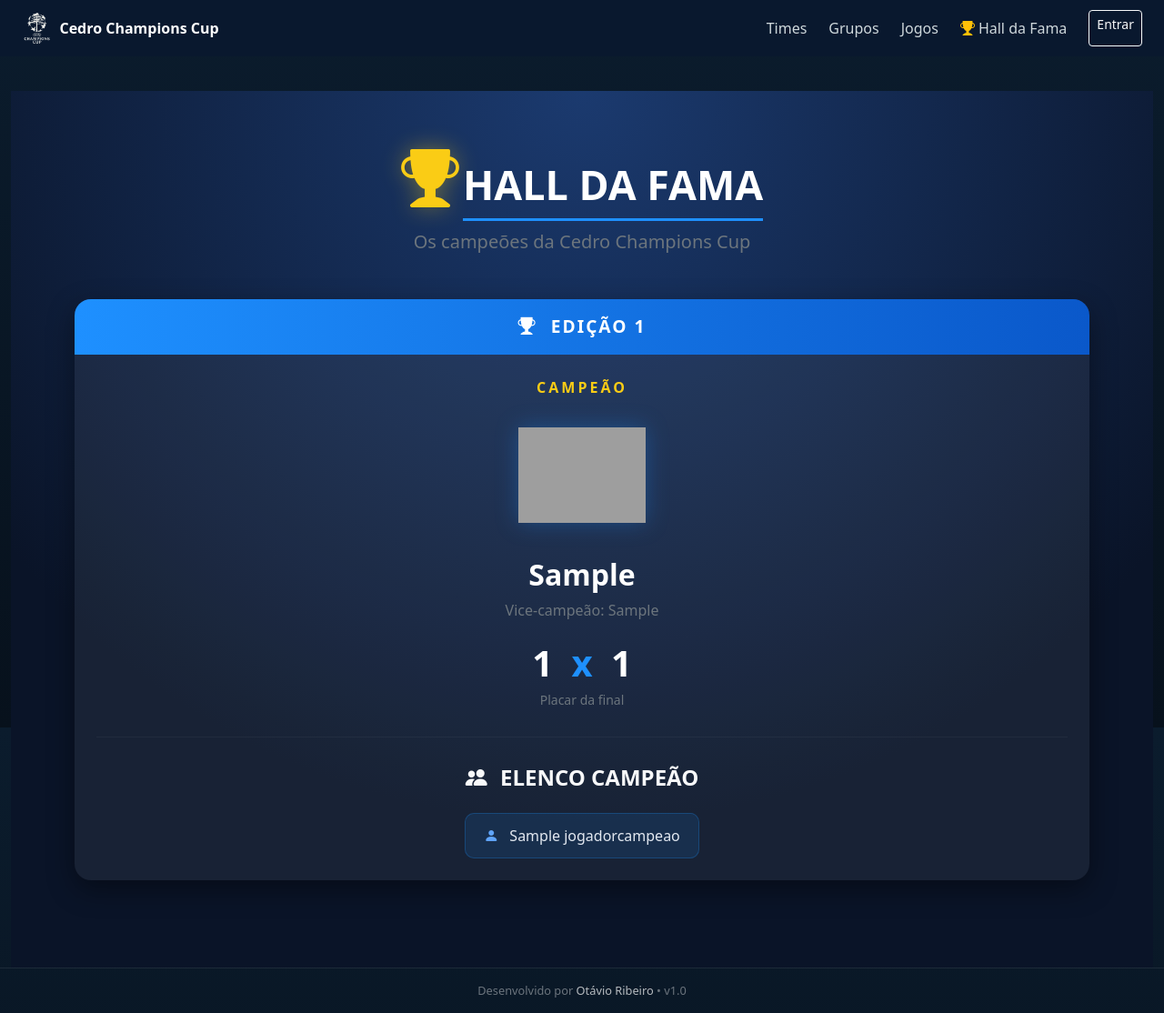
After one commit to Tavenriq/sorteador-champions-cup, a Django app: page /hall-da-fama/ in a window 1280 px wide. The commit adds this page. Shown: the whole page at 91% size. Run offline with Django 5.2, Linux system fonts and the light colour scheme; tables that the repository leaves empty hold one stand-in row (values such as "Sample post"); grey boxes are pictures that could not be loaded.

Commit message:
Implementação Hall da Fama

```diff
--- a/sorteador/SortApp/models.py
+++ b/sorteador/SortApp/models.py
@@ -70,3 +70,55 @@ class Gol(models.Model):
 
     def __str__(self):
         return f"{self.jogador.nome} ({self.quantidade})"
+
+
+class EdicaoCampeonato(models.Model):
+    ano = models.PositiveIntegerField(unique=True)
+
+    campeao = models.CharField(max_length=100)
+    escudo_campeao = models.ImageField(
+        upload_to='hall_da_fama/escudos/'
+    )
+
+    vice_campeao = models.CharField(
+        max_length=100,
+        blank=True
+    )
+
+    gols_campeao = models.PositiveIntegerField(
+        null=True,
+        blank=True
+    )
+
+    gols_vice = models.PositiveIntegerField(
+        null=True,
+        blank=True
+    )
+
+    data_cadastro = models.DateTimeField(auto_now_add=True)
+
+    class Meta:
+        ordering = ['-ano']
+        verbose_name = 'Edição do Campeonato'
+        verbose_name_plural = 'Edições do Campeonato'
+
+    def __str__(self):
+        return f'{self.ano} - Campeão: {self.campeao}'
+
+
+class JogadorCampeao(models.Model):
+    edicao = models.ForeignKey(
+        EdicaoCampeonato,
+        on_delete=models.CASCADE,
+        related_name='jogadores'
+    )
+
+    nome = models.CharField(max_length=100)
+
+    class Meta:
+        ordering = ['nome']
+        verbose_name = 'Jogador Campeão'
+        verbose_name_plural = 'Jogadores Campeões'
+
+    def __str__(self):
+        return self.nome
--- a/sorteador/SortApp/templates/base.html
+++ b/sorteador/SortApp/templates/base.html
@@ -307,6 +307,13 @@
                     <a class="nav-link" href="{% url 'listar_jogos' %}">Jogos</a>
                 </li>
 
+                <li class="nav-item">
+                    <a class="nav-link" href="{% url 'hall_da_fama' %}">
+                        <i class="bi bi-trophy-fill text-warning me-1"></i>
+                        Hall da Fama
+                    </a>
+                </li>
+
                 {% if user.is_authenticated %}
                 <li class="nav-item">
                     <a class="nav-link" href="{% url 'sortear_times' %}">Sortear Times</a>
--- /dev/null
+++ b/sorteador/SortApp/templates/hall_da_fama.html
@@ -0,0 +1,270 @@
+
+{% extends 'base.html' %}
+{% load static %}
+
+{% block content %}
+
+<div class="container-fluid hall-bg py-5">
+
+    <!-- CABEÇALHO -->
+    <div class="text-center mb-5">
+
+        <i class="bi bi-trophy-fill hall-trophy"></i>
+
+        <h1 class="fw-bold hall-title">
+            HALL DA FAMA
+        </h1>
+
+        <p class="text-secondary fs-5">
+            Os campeões da Cedro Champions Cup
+        </p>
+
+    </div>
+
+    <!-- EDIÇÕES -->
+    <div class="container">
+
+        {% for edicao in edicoes %}
+
+        <div class="hall-card mb-5">
+
+            <!-- CABEÇALHO DA EDIÇÃO -->
+            <div class="hall-card-header">
+                <i class="bi bi-trophy-fill me-2"></i>
+                EDIÇÃO {{ edicao.ano }}
+            </div>
+
+            <div class="p-4">
+
+                <!-- CAMPEÃO -->
+                <div class="text-center mb-4">
+
+                    <span class="champion-label">
+                        CAMPEÃO
+                    </span>
+
+                    <img src="{{ edicao.escudo_campeao.url }}"
+                         alt="Escudo {{ edicao.campeao }}"
+                         class="hall-shield">
+
+                    <h2 class="champion-name">
+                        {{ edicao.campeao }}
+                    </h2>
+
+                    {% if edicao.vice_campeao %}
+                    <p class="text-secondary mt-2">
+                        Vice-campeão: {{ edicao.vice_campeao }}
+                    </p>
+                    {% endif %}
+
+                    {% if edicao.gols_campeao != None and edicao.gols_vice != None %}
+                    <div class="final-score">
+                        {{ edicao.gols_campeao }}
+                        <span>x</span>
+                        {{ edicao.gols_vice }}
+                    </div>
+
+                    <p class="text-secondary small">
+                        Placar da final
+                    </p>
+                    {% endif %}
+
+                </div>
+
+                <hr class="hall-divider">
+
+                <!-- ELENCO -->
+                <div class="text-center">
+
+                    <h4 class="text-light fw-bold mb-4">
+                        <i class="bi bi-people-fill me-2"></i>
+                        ELENCO CAMPEÃO
+                    </h4>
+
+                    <div class="hall-players">
+
+                        {% for jogador in edicao.jogadores.all %}
+
+                        <div class="hall-player">
+                            <i class="bi bi-person-fill"></i>
+                            {{ jogador.nome }}
+                        </div>
+
+                        {% empty %}
+
+                        <p class="text-secondary">
+                            Nenhum jogador cadastrado para esta edição.
+                        </p>
+
+                        {% endfor %}
+
+                    </div>
+
+                </div>
+
+            </div>
+
+        </div>
+
+        {% empty %}
+
+        <div class="text-center hall-empty">
+            <i class="bi bi-trophy"></i>
+
+            <h3 class="text-light mt-3">
+                Ainda não temos campeões registrados
+            </h3>
+
+            <p class="text-secondary">
+                Em breve, o Hall da Fama contará com os campeões
+                das edições da Cedro Champions Cup.
+            </p>
+        </div>
+
+        {% endfor %}
+
+    </div>
+
+</div>
+
+<style>
+
+.hall-bg {
+    min-height: 100vh;
+    background: radial-gradient(circle at top, #1b3a6f, #0a1428 70%);
+}
+
+.hall-trophy {
+    font-size: 4rem;
+    color: #facc15;
+    filter: drop-shadow(0 0 12px rgba(250, 204, 21, 0.4));
+}
+
+.hall-title {
+    font-size: 2.8rem;
+    color: #ffffff;
+    border-bottom: 3px solid #1e90ff;
+    display: inline-block;
+    padding-bottom: 10px;
+}
+
+.hall-card {
+    background: rgba(255, 255, 255, 0.06);
+    border-radius: 18px;
+    overflow: hidden;
+    box-shadow: 0 10px 30px rgba(0,0,0,0.4);
+}
+
+.hall-card-header {
+    background: linear-gradient(to right, #1e90ff, #0a58ca);
+    color: #ffffff;
+    text-align: center;
+    font-weight: bold;
+    letter-spacing: 2px;
+    padding: 16px;
+    font-size: 1.2rem;
+}
+
+.champion-label {
+    display: inline-block;
+    color: #facc15;
+    font-weight: bold;
+    letter-spacing: 3px;
+    margin-bottom: 15px;
+}
+
+.hall-shield {
+    display: block;
+    width: 140px;
+    height: 140px;
+    object-fit: contain;
+    margin: 0 auto 20px;
+    filter: drop-shadow(0 0 12px rgba(30,144,255,0.3));
+}
+
+.champion-name {
+    color: #ffffff;
+    font-weight: bold;
+    font-size: 2rem;
+}
+
+.final-score {
+    font-size: 2.5rem;
+    font-weight: bold;
+    color: #ffffff;
+    margin-top: 15px;
+}
+
+.final-score span {
+    color: #1e90ff;
+    margin: 0 10px;
+}
+
+.hall-divider {
+    border-color: rgba(255,255,255,0.15);
+    margin: 30px 0;
+}
+
+.hall-players {
+    display: flex;
+    flex-wrap: wrap;
+    justify-content: center;
+    gap: 12px;
+}
+
+.hall-player {
+    background: rgba(30,144,255,0.12);
+    border: 1px solid rgba(30,144,255,0.25);
+    color: #e2e8f0;
+    border-radius: 10px;
+    padding: 12px 20px;
+    min-width: 180px;
+    text-align: center;
+}
+
+.hall-player i {
+    color: #60a5fa;
+    margin-right: 8px;
+}
+
+.hall-empty {
+    padding: 60px 20px;
+}
+
+.hall-empty i {
+    font-size: 4rem;
+    color: #facc15;
+}
+
+@media (max-width: 767.98px) {
+
+    .hall-title {
+        font-size: 1.8rem;
+    }
+
+    .hall-trophy {
+        font-size: 3rem;
+    }
+
+    .hall-shield {
+        width: 110px;
+        height: 110px;
+    }
+
+    .champion-name {
+        font-size: 1.5rem;
+    }
+
+    .hall-player {
+        width: 100%;
+        min-width: unset;
+    }
+
+    .hall-card-header {
+        font-size: 1rem;
+    }
+}
+
+</style>
+
+{% endblock %}
--- a/sorteador/SortApp/urls.py
+++ b/sorteador/SortApp/urls.py
@@ -21,6 +21,7 @@ urlpatterns = [
     path('jogos/<int:jogo_id>/', views.detalhes_jogo, name='detalhes_jogo'),
     path('login/', views.login_view, name='login'),
     path('logout/', views.logout_view, name='logout'),
+    path('hall-da-fama/', views.hall_da_fama, name='hall_da_fama'),
 
     path('', views.root_redirect),
 
--- a/sorteador/SortApp/views.py
+++ b/sorteador/SortApp/views.py
@@ -4,7 +4,7 @@ from django.views.decorators.csrf import csrf_exempt
 from django.shortcuts import render, redirect, get_object_or_404
 from collections import defaultdict
 from django.contrib import messages
-from .models import Jogador, Time, Jogo
+from .models import Jogador, Time, Jogo, EdicaoCampeonato
 from .forms import JogadorForm, TimeForm
 from itertools import product
 from django.db import models
@@ -540,3 +540,14 @@ def calcular_classificacao(grupo_nome):
         key=lambda x: (x['PTS'], x['SG'], x['GP']),
         reverse=True
     )
+
+def hall_da_fama(request):
+    edicoes = EdicaoCampeonato.objects.prefetch_related(
+        'jogadores'
+    ).all()
+
+    return render(
+        request,
+        'hall_da_fama.html',
+        {'edicoes': edicoes}
+    )
```
Also changed, not shown: sorteador/SortApp/admin.py (+23 -1 lines), sorteador/SortApp/migrations/0008_edicaocampeonato_jogadorcampeao.py (added), sorteador/db.sqlite3.
